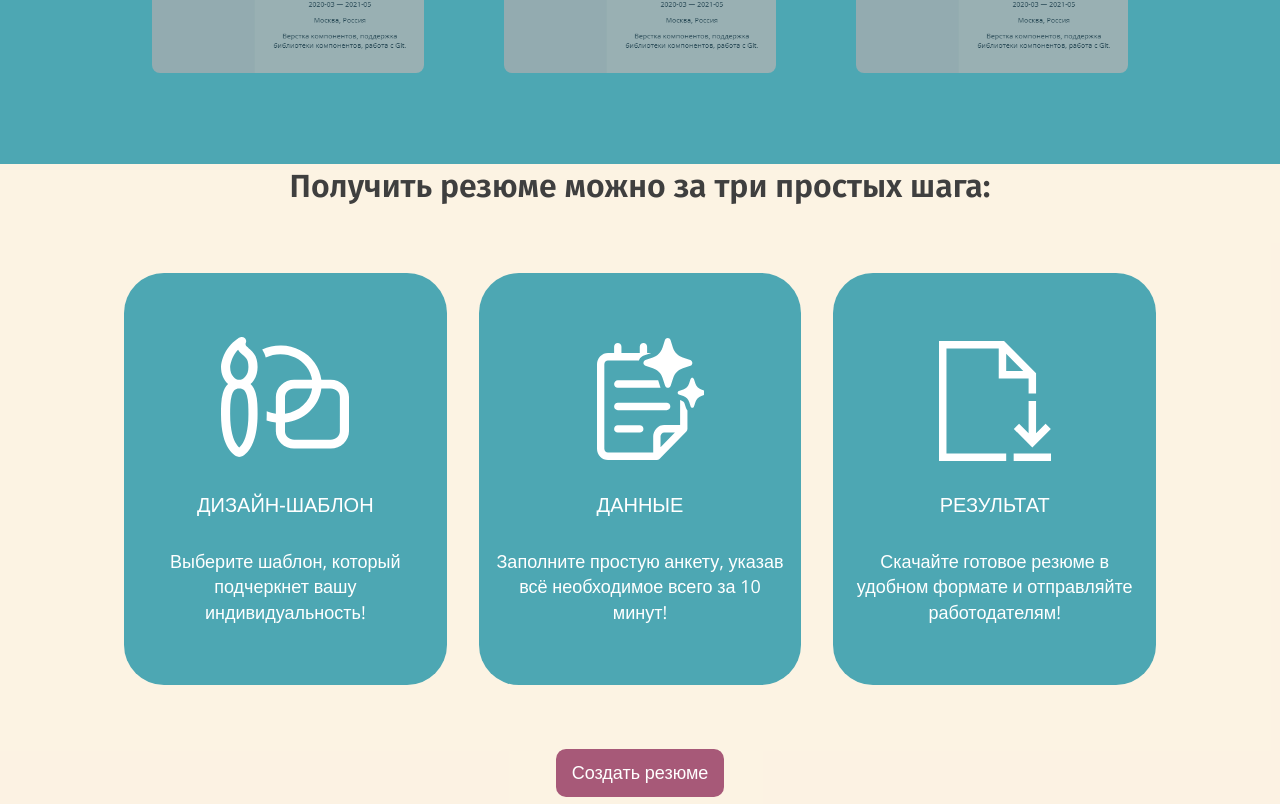
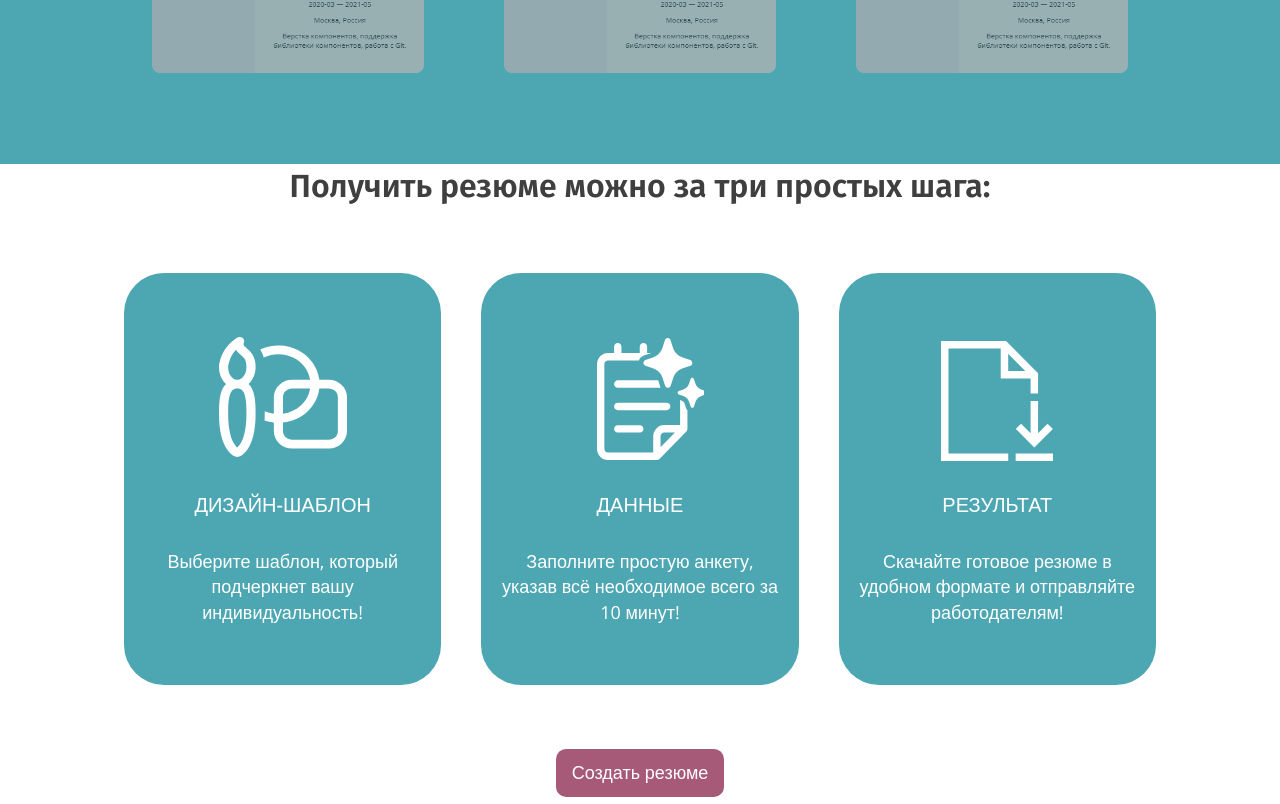
Before and after one commit to anvdmal/resume-plus-frontend, a React (Vite) app: page / in a window 1280 px wide. Shown: the part 2044-2848 px from the top of the page. Built offline with nearby package versions, Linux system fonts and the light colour scheme; a web font is replaced by a local one.

Commit message:
update creation stages section for main page

```diff
--- a/src/styles/main_sections/CreationStagesSection.css
+++ b/src/styles/main_sections/CreationStagesSection.css
@@ -1,5 +1,5 @@
 .creation-stages-section {
-    width: 100vw;
+    width: 100%;
     height: 40rem;
     display: flex;
     flex-direction: column;
@@ -10,8 +10,7 @@
     box-sizing: border-box;
 
     text-align: center;
-    background: var(--background-sunset-25); /*для демонстрации, цвет фона наследуется от фона страницы*/
-    /*background: transparent;*/
+    background: transparent;
 }
 
 .creation-stages-section .section-title {
@@ -25,7 +24,7 @@
     flex-direction: row;
     justify-content: center;
     align-items: stretch;
-    gap: 2rem;
+    gap: 2.5rem;
     width: 100%;
     margin: 0 auto;
     flex-wrap: nowrap;
```
